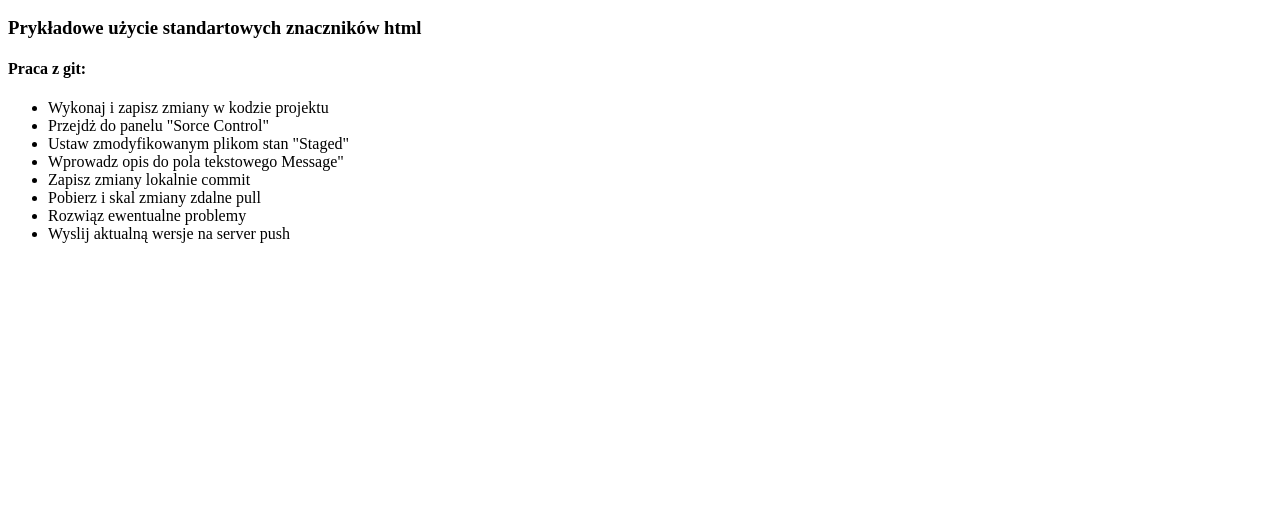
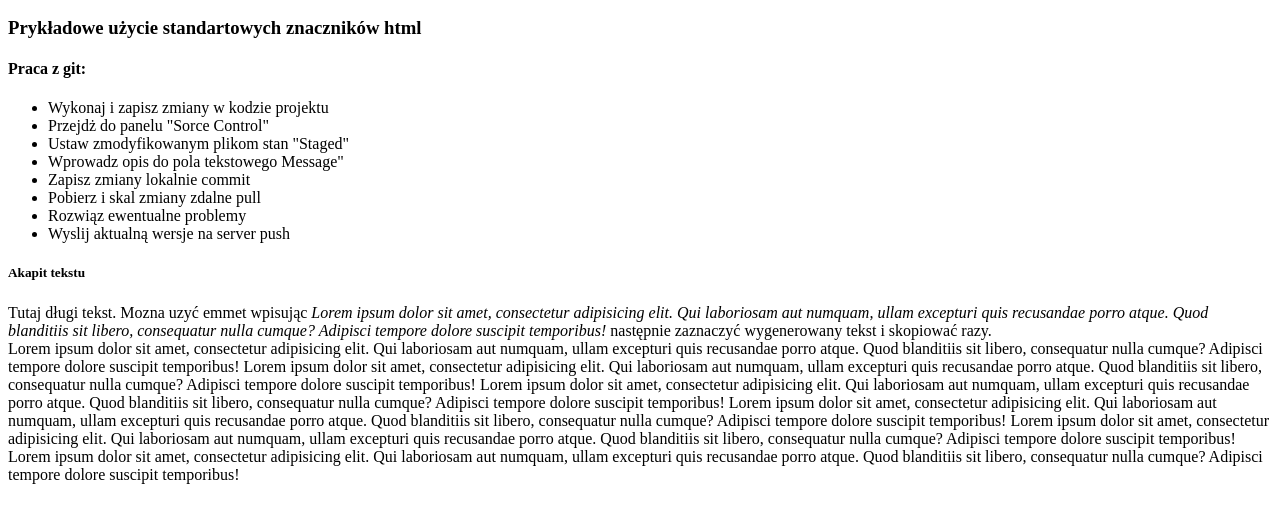
Before and after one commit to Yevhen-Yanushevych/PPF_Lab1, a plain HTML site: page index.html in a window 1280 px wide. Shown: the part 110-632 px from the top of the page. Drawn offline with Linux system fonts and the light colour scheme.

Commit message:
jeszcze jakies zmiany

```diff
--- a/index.html
+++ b/index.html
@@ -22,6 +22,16 @@
             <li><span>Rozwiąz ewentualne problemy </span></li>
             <li><span>Wyslij aktualną wersje na server push </span></li>
         </ul>
+        <h5>Akapit tekstu</h5>
+        <p>Tutaj długi tekst. Mozna uzyć emmet wpisując <em>Lorem ipsum dolor sit amet, consectetur adipisicing elit. Qui laboriosam aut numquam, ullam excepturi quis recusandae porro atque. Quod blanditiis sit libero, consequatur nulla cumque? Adipisci tempore dolore suscipit temporibus!</em>
+           następnie zaznaczyć wygenerowany tekst i skopiować razy.<br>
+           Lorem ipsum dolor sit amet, consectetur adipisicing elit. Qui laboriosam aut numquam, ullam excepturi quis recusandae porro atque. Quod blanditiis sit libero, consequatur nulla cumque? Adipisci tempore dolore suscipit temporibus!
+           Lorem ipsum dolor sit amet, consectetur adipisicing elit. Qui laboriosam aut numquam, ullam excepturi quis recusandae porro atque. Quod blanditiis sit libero, consequatur nulla cumque? Adipisci tempore dolore suscipit temporibus!
+           Lorem ipsum dolor sit amet, consectetur adipisicing elit. Qui laboriosam aut numquam, ullam excepturi quis recusandae porro atque. Quod blanditiis sit libero, consequatur nulla cumque? Adipisci tempore dolore suscipit temporibus!
+           Lorem ipsum dolor sit amet, consectetur adipisicing elit. Qui laboriosam aut numquam, ullam excepturi quis recusandae porro atque. Quod blanditiis sit libero, consequatur nulla cumque? Adipisci tempore dolore suscipit temporibus!
+           Lorem ipsum dolor sit amet, consectetur adipisicing elit. Qui laboriosam aut numquam, ullam excepturi quis recusandae porro atque. Quod blanditiis sit libero, consequatur nulla cumque? Adipisci tempore dolore suscipit temporibus!
+           Lorem ipsum dolor sit amet, consectetur adipisicing elit. Qui laboriosam aut numquam, ullam excepturi quis recusandae porro atque. Quod blanditiis sit libero, consequatur nulla cumque? Adipisci tempore dolore suscipit temporibus!
+        </p>
     </p>
 </body>
 </html>
```
